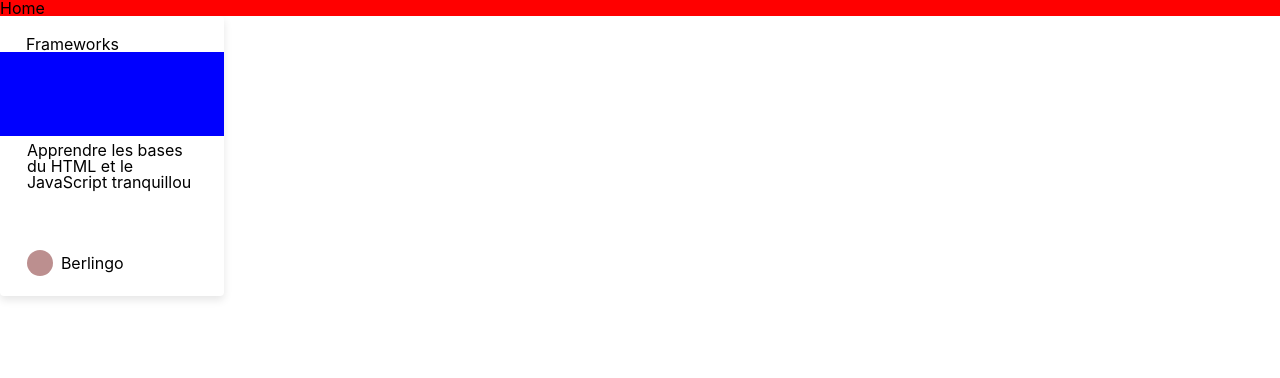
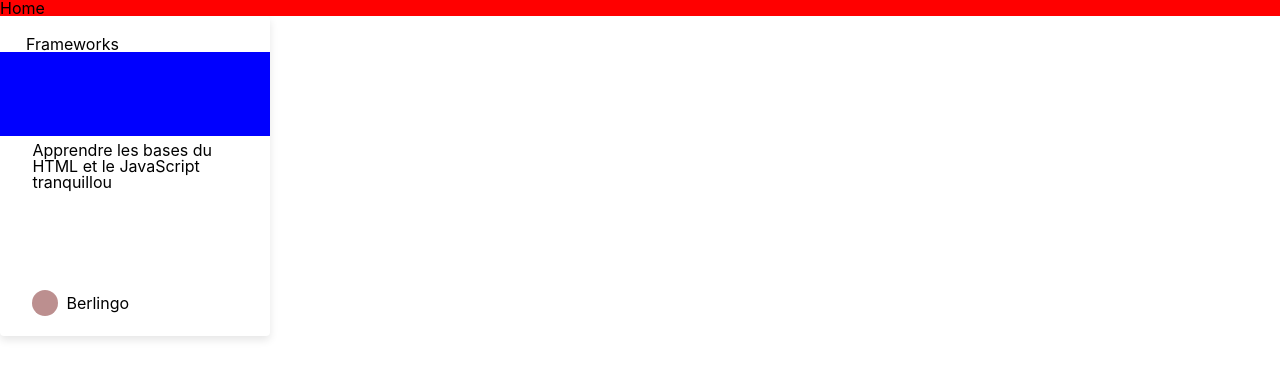
Before and after one commit to rqphy/project-b, a React (Create React App) app: page / in a window 1280 px wide. Shown: the top 378 px of the page. Built offline with nearby package versions, Linux system fonts and the light colour scheme.

Commit message:
change scss import methods

```diff
--- a/src/App.js
+++ b/src/App.js
@@ -2,6 +2,7 @@ import React from "react";
 import { BrowserRouter, Route, Switch, Redirect } from "react-router-dom";
 
 import "./App.css";
+import "./index.scss";
 import Bases from "./Pages/Bases/Bases";
 import Frameworks from "./Pages/Frameworks/Frameworks";
 import Git from "./Pages/Git/Git";
--- a/src/Components/ArticleCard/ArticleCard.js
+++ b/src/Components/ArticleCard/ArticleCard.js
@@ -1,4 +1,4 @@
-import './ArticleCard.scss';
+// import './ArticleCard.scss';
 
 function ArticleCard() {
     return (
--- a/src/Components/ArticleCard/ArticleCard.scss
+++ b/src/Components/ArticleCard/ArticleCard.scss
@@ -8,6 +8,11 @@
     padding: 20px 0;
     box-shadow: 0px 4px 8px rgba(0, 0, 0, 0.1);
     border-radius: 4px;
+
+    @include medium {
+        width: 270px;
+        height: 320px;
+    }
 
 
     &__category {
--- a/src/Pages/Bases/Bases.js
+++ b/src/Pages/Bases/Bases.js
@@ -1,5 +1,3 @@
-import "./Bases.scss";
-
 function Bases() {
   return (
     <div className="Bases">
--- a/src/Pages/Frameworks/Frameworks.js
+++ b/src/Pages/Frameworks/Frameworks.js
@@ -1,5 +1,3 @@
-import "./Frameworks.scss";
-
 function Framework() {
   return (
     <div className="Frameworks">
--- a/src/Pages/Git/Git.js
+++ b/src/Pages/Git/Git.js
@@ -1,5 +1,3 @@
-import "./Git.scss";
-
 function Git() {
   return (
     <div className="Git">
--- a/src/Pages/Home/Home.js
+++ b/src/Pages/Home/Home.js
@@ -1,5 +1,4 @@
 import ArticleCard from "../../Components/ArticleCard/ArticleCard";
-import "./Home.scss";
 
 function Home() {
   return (
--- a/src/Pages/Projects/Projects.js
+++ b/src/Pages/Projects/Projects.js
@@ -1,5 +1,3 @@
-import "./Projects.scss";
-
 function Projects() {
   return (
     <div className="Projects">
--- /dev/null
+++ b/src/index.scss
@@ -0,0 +1,8 @@
+@import './global.scss';
+
+@import "./Components/ArticleCard/ArticleCard.scss";
+@import "./Pages/Bases/Bases.scss";
+@import "./Pages/Frameworks/Frameworks.scss";
+@import "./Pages/Git/Git.scss";
+@import "./Pages/Home/Home.scss";
+@import "./Pages/Projects/Projects.scss";
```
